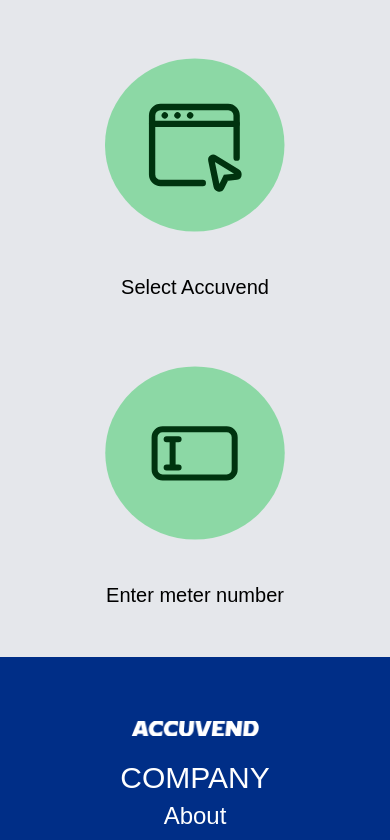
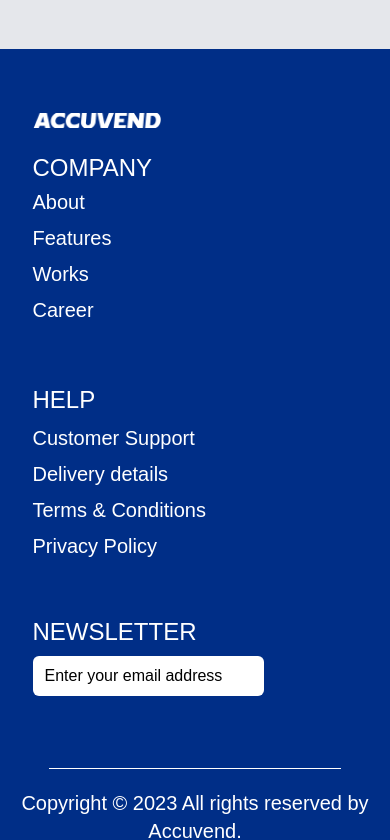
Before and after one commit to Eyohen/accuvendweb, a React (Vite) app: page / in a window 390 px wide. Shown: the part 1978-2818 px from the top of the page. Built offline with nearby package versions, Linux system fonts and the light colour scheme; a web font is replaced by a local one.

Commit message:
fix: fixed footer

```diff
--- a/src/components/Footer.jsx
+++ b/src/components/Footer.jsx
@@ -3,34 +3,34 @@
 const Footer = () => {
     return (
         <div className='bg-[#002E87] pt-16'>
-            <div className='flex flex-col lg:flex-row justify-between gap-6 xl:gap-0 items-center lg:items-start w-5/6 md:w-[70%] mx-auto'>
+            <div className='flex flex-col lg:flex-row justify-between gap-6 xl:gap-0 lg:items-start w-5/6 md:w-[70%] mx-auto'>
                 <div className=''>
                     <img src={Logo} alt="Logo" className='w-32' />
                 </div>
 
-                <div className='flex flex-col lg:flex-row justify-between gap-6 text-center lg:text-left'>
+                <div className='flex flex-col lg:flex-row justify-between gap-6 lg:text-left'>
                     <div className='mb-8 lg:mb-0'>
-                        <p className='font-medium text-3xl text-white'>COMPANY</p>
+                        <p className='font-medium text-2xl text-white'>COMPANY</p>
                         <div className="space-y-2 mt-1">
-                            <p className='font-medium text-2xl text-white '>About</p>
-                            <p className='font-medium text-2xl text-white '>Features</p>
-                            <p className='font-medium text-2xl text-white '>Works</p>
-                            <p className='font-medium text-2xl text-white '>Career</p>
+                            <p className='font-medium text-xl text-white '>About</p>
+                            <p className='font-medium text-xl text-white '>Features</p>
+                            <p className='font-medium text-xl text-white '>Works</p>
+                            <p className='font-medium text-xl text-white '>Career</p>
                         </div>
                     </div>
 
                     <div className='mb-8 lg:mb-0'>
                         <div className="space-y-2 mt-1">
-                            <p className='font-medium text-3xl text-white'>HELP</p>
-                            <p className='font-medium text-2xl text-white '>Customer Support</p>
-                            <p className='font-medium text-2xl text-white '>Delivery details</p>
-                            <p className='font-medium text-2xl text-white '>Terms & Conditions</p>
-                            <p className='font-medium text-2xl text-white '>Privacy Policy</p>
+                            <p className='font-medium text-2xl text-white'>HELP</p>
+                            <p className='font-medium text-xl text-white '>Customer Support</p>
+                            <p className='font-medium text-xl text-white '>Delivery details</p>
+                            <p className='font-medium text-xl text-white '>Terms & Conditions</p>
+                            <p className='font-medium text-xl text-white '>Privacy Policy</p>
                         </div>
                     </div>
 
-                    <div className='flex flex-col space-y-2 mb-8 lg:mb-0'>
-                        <p className='font-medium text-3xl text-white'>NEWSLETTER</p>
+                    <div className='flex flex-col w-fit space-y-2 mb-8 lg:mb-0'>
+                        <p className='font-medium text-2xl text-white'>NEWSLETTER</p>
                         <input className='font-light rounded-md px-3 py-2 placeholder:text-black focus:outline-none bg-white' placeholder="Enter your email address" />
                         {/* <button type="button" className="bg-[#04BD4B] font-medium rounded-xl text-lg px-4 py-2.5 text-white">Subscribe Now</button> */}
                     </div>
--- a/src/pages/Home.jsx
+++ b/src/pages/Home.jsx
@@ -62,9 +62,9 @@
                 {/* steps */}
                 <div className='bg-gray-200 pb-12'>
                     <p className='text-[40px] font-paypal pt-20 pb-10 text-center'>Steps to <span className='text-[#04BD4B]'>Purchase</span> Electricity</p>
-                    <div className="flex items-center container justify-center gap-8 mx-auto flex-wrap">
-                        <div className="flex flex-col space-y-2 items-center">
-                            <svg className="w-[180px] h-[240px]" viewBox="0 0 236 227" fill="none" xmlns="http://www.w3.org/2000/svg">
+                    <div className="flex items-center px-4 container justify-center gap-8 mx-auto">
+                        <div className="flex flex-col items-center">
+                            <svg className="w-[100px] h-[200px] md:w-[180px] md:h-[240px]" viewBox="0 0 236 227" fill="none" xmlns="http://www.w3.org/2000/svg">
                                 <ellipse cx="118.325" cy="113.5" rx="117.668" ry="113.5" fill="#04BD4B" fillOpacity="0.39" style={{ fill: 'color(display-p3 0.0157 0.7412 0.2941)', fillOpacity: '0.39' }} />
                                 <g clipPath="url(#clip0_849_4102)">
                                     <path d="M99.1661 131.906C97.5411 133.529 97.5409 136.159 99.166 137.782C99.9786 138.595 101.04 139 102.104 139C103.168 139 104.23 138.595 105.043 137.782L129.592 112.585L105.043 87.3859C103.42 85.7628 100.789 85.7628 99.166 87.3859C97.5409 89.0089 97.5409 91.6398 99.166 93.2628L114.199 108.298H34.1353C31.8389 108.298 29.979 110.16 29.979 112.454C29.979 114.749 31.8389 116.611 34.1353 116.611H114.461L99.1661 131.906ZM154.708 46H79.8956C75.3029 46 71.5809 49.7219 71.5809 54.3125V91.7188H79.9495V59.381C79.9495 56.6047 82.2022 54.352 84.9785 54.352H149.492C152.272 54.352 154.521 56.6047 154.521 59.381L154.652 165.663C154.652 168.439 152.403 170.692 149.623 170.692H84.9806C82.2042 170.692 79.9515 168.439 79.9515 165.663V133.144L71.5829 133.154V170.688C71.5829 175.278 75.3049 179 79.8976 179H154.71C159.301 179 163.023 175.278 163.023 170.688V54.3125C163.021 49.7219 159.299 46 154.708 46Z" fill="black" style={{ fill: 'black', fillOpacity: 1 }} />
@@ -78,12 +78,12 @@
                             <p className="font-paypal text-xl ">Login to banking app</p>
                         </div>
 
-                        <div className="hidden md:block -mt-8">
+                        <div className="hidden lg:block -mt-8">
                             <ArrowIcon />
                         </div>
 
-                        <div className="flex flex-col space-y-2 items-center">
-                            <svg className="w-[180px] h-[240px]" viewBox="0 0 236 227" fill="none" xmlns="http://www.w3.org/2000/svg">
+                        <div className="flex flex-col items-center">
+                            <svg className="w-[100px] h-[200px] md:w-[180px] md:h-[240px]" viewBox="0 0 236 227" fill="none" xmlns="http://www.w3.org/2000/svg">
                                 <ellipse cx="117.661" cy="113.5" rx="117.668" ry="113.5" fill="#04BD4B" fillOpacity="0.39" style={{ fill: 'color(display-p3 0.0157 0.7412 0.2941)', fillOpacity: '0.39' }} />
                                 <path d="M128.245 163.375H72.828C69.8885 163.375 67.0694 162.207 64.9909 160.129C62.9123 158.05 61.7446 155.231 61.7446 152.292V74.7083C61.7446 71.7689 62.9123 68.9498 64.9909 66.8712C67.0694 64.7927 69.8885 63.625 72.828 63.625H161.495C164.434 63.625 167.253 64.7927 169.332 66.8712C171.41 68.9498 172.578 71.7689 172.578 74.7083V130.125" stroke="#003213" style={{ stroke: 'color(display-p3 0.0000 0.1958 0.0752)', strokeOpacity: 1 }} strokeWidth="8.3125" strokeLinecap="round" />
                                 <path d="M61.7446 85.792H172.578M78.3696 74.7641L78.425 74.7031M94.9946 74.7641L95.05 74.7031M111.62 74.7641L111.675 74.7031" stroke="#003213" style={{ stroke: 'color(display-p3 0.0000 0.1958 0.0752)', strokeOpacity: 1 }} strokeWidth="8.3125" strokeLinecap="round" strokeLinejoin="round" />
@@ -92,24 +92,24 @@
                             <p className="font-paypal text-xl ">Select Accuvend</p>
                         </div>
 
-                        <div className="hidden md:block -mt-8">
+                        <div className="hidden lg:block -mt-8">
                             <ArrowIcon />
                         </div>
 
-                        <div className="flex flex-col space-y-2 items-center">
-                            <svg className="w-[180px] h-[240px]" viewBox="0 0 236 227" fill="none" xmlns="http://www.w3.org/2000/svg">
+                        <div className="flex flex-col items-center">
+                            <svg className="w-[100px] h-[200px] md:w-[180px] md:h-[240px]" viewBox="0 0 236 227" fill="none" xmlns="http://www.w3.org/2000/svg">
                                 <ellipse cx="117.996" cy="113.5" rx="117.668" ry="113.5" fill="#04BD4B" fillOpacity="0.39" style={{ fill: 'color(display-p3 0.0157 0.7412 0.2941)', fillOpacity: '0.39' }} />
                                 <path d="M80.7764 95.625H88.6514M88.6514 95.625H96.5264M88.6514 95.625V132.375M88.6514 132.375H80.7764M88.6514 132.375H96.5264M75.5264 82.5H159.526C162.311 82.5 164.982 83.6062 166.951 85.5754C168.92 87.5445 170.026 90.2152 170.026 93V135C170.026 137.785 168.92 140.455 166.951 142.425C164.982 144.394 162.311 145.5 159.526 145.5H75.5264C72.7416 145.5 70.0709 144.394 68.1017 142.425C66.1326 140.455 65.0264 137.785 65.0264 135V93C65.0264 90.2152 66.1326 87.5445 68.1017 85.5754C70.0709 83.6062 72.7416 82.5 75.5264 82.5Z" stroke="#003213" style={{ stroke: 'color(display-p3 0.0000 0.1958 0.0752)', strokeOpacity: 1 }} strokeWidth="7.875" strokeLinecap="round" strokeLinejoin="round" />
                             </svg>
                             <p className="font-paypal text-xl ">Enter meter number</p>
                         </div>
 
-                        {/* <div className="hidden md:block -mt-8">
+                        {/* <div className="hidden lg:block -mt-8">
                         <ArrowIcon />
                     </div> */}
 
-                        {/* <div className="flex flex-col space-y-2 items-center">
-                        <svg className="w-[180px] h-[240px]" viewBox="0 0 236 227" fill="none" xmlns="http://www.w3.org/2000/svg">
+                        {/* <div className="flex flex-col items-center">
+                        <svg className="w-[100px] h-[200px] md:w-[180px] md:h-[240px]" viewBox="0 0 236 227" fill="none" xmlns="http://www.w3.org/2000/svg">
                             <ellipse cx="118.332" cy="113.5" rx="117.668" ry="113.5" fill="#04BD4B" fillOpacity="0.39" style={{ fill: 'color(display-p3 0.0157 0.7412 0.2941)', fillOpacity: '0.39' }} />
                             <g clipPath="url(#clip0_917_4329)">
                                 <path d="M116.5 168.25V187.25M140.25 158.75V177.75M92.75 158.75V177.75M168.75 63.75H64.25C61.7304 63.75 59.3141 64.7509 57.5325 66.5325C55.7509 68.3141 54.75 70.7304 54.75 73.25V130.25C54.75 132.77 55.7509 135.186 57.5325 136.968C59.3141 138.749 61.7304 139.75 64.25 139.75H168.75C171.27 139.75 173.686 138.749 175.468 136.968C177.249 135.186 178.25 132.77 178.25 130.25V73.25C178.25 70.7304 177.249 68.3141 175.468 66.5325C173.686 64.7509 171.27 63.75 168.75 63.75Z" stroke="#003213" style={{ stroke: 'color(display-p3 0.0000 0.1958 0.0752)', strokeOpacity: 1 }} strokeWidth="9.5" strokeLinecap="round" strokeLinejoin="round" />
```
